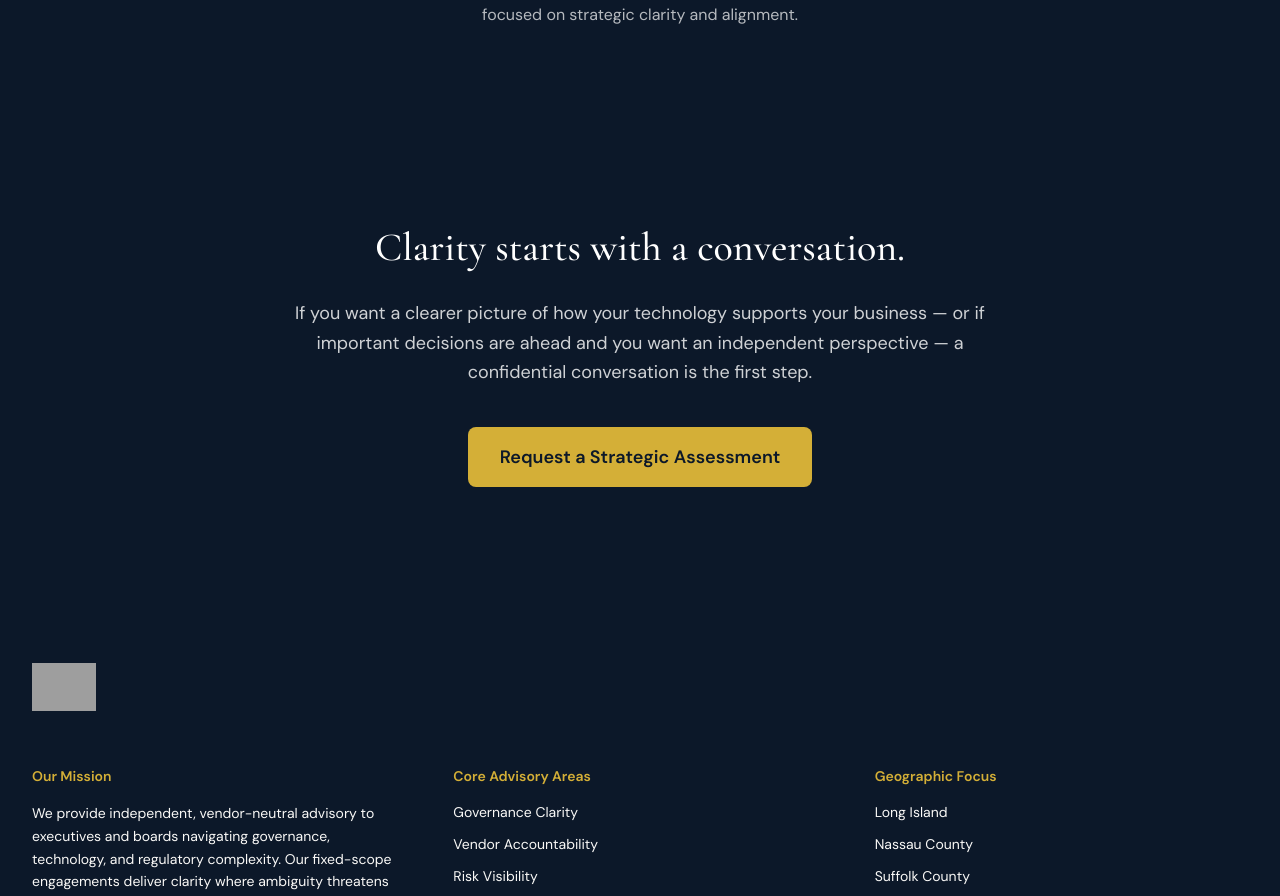
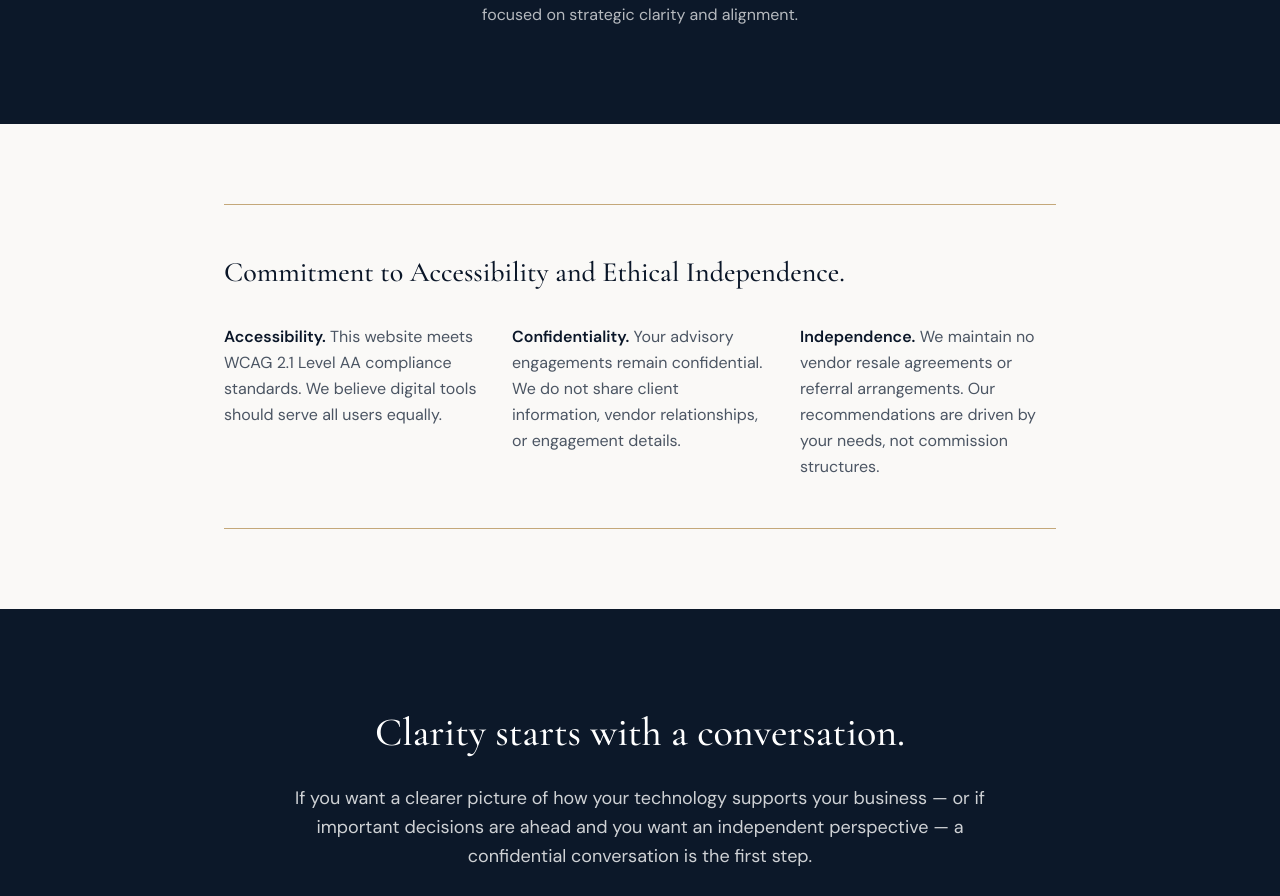
Before and after one commit to Fuller-Horizons/FH-Website, a Next.js app: page / in a window 1280 px wide. Shown: the part 4704-5600 px from the top of the page. Built offline with nearby package versions, Linux system fonts and the light colour scheme; grey boxes are pictures that could not be loaded.

Commit message:
feat: add CommitmentSection to HomePage for accessibility and ethics

```diff
--- a/app/page.tsx
+++ b/app/page.tsx
@@ -7,6 +7,7 @@ import { EnvironmentSection } from "@/components/home/environment-section"
 import { LeadersSection } from "@/components/home/leaders-section"
 import { FrameworksSection } from "@/components/home/frameworks-section"
 import { TrustSection } from "@/components/home/trust-section"
+import { CommitmentSection } from "@/components/home/commitment-section"
 import { CTASection } from "@/components/home/cta-section"
 
 export default function HomePage() {
@@ -21,6 +22,7 @@ export default function HomePage() {
         <LeadersSection />
         <FrameworksSection />
         <TrustSection />
+        <CommitmentSection />
         <CTASection />
       </main>
       <Footer />
--- /dev/null
+++ b/components/home/commitment-section.tsx
@@ -0,0 +1,42 @@
+export function CommitmentSection() {
+  return (
+    <section className="py-16 lg:py-20 bg-[#FAF9F7]">
+      <div className="max-w-4xl mx-auto px-6 lg:px-8">
+        {/* Divider */}
+        <div className="h-px bg-[#C4A87A] mb-12"></div>
+
+        {/* Heading */}
+        <h2 className="text-[28px] font-medium text-[#0A1628] mb-8 leading-snug" style={{ fontFamily: "var(--font-display)" }}>
+          Commitment to Accessibility and Ethical Independence.
+        </h2>
+
+        {/* Content Grid */}
+        <div className="grid grid-cols-1 md:grid-cols-3 gap-8 text-[#4B5563]">
+          {/* WCAG Compliance */}
+          <div>
+            <p className="text-base leading-relaxed font-sans">
+              <span className="font-semibold text-[#0A1628]">Accessibility.</span> This website meets WCAG 2.1 Level AA compliance standards. We believe digital tools should serve all users equally.
+            </p>
+          </div>
+
+          {/* Confidentiality */}
+          <div>
+            <p className="text-base leading-relaxed font-sans">
+              <span className="font-semibold text-[#0A1628]">Confidentiality.</span> Your advisory engagements remain confidential. We do not share client information, vendor relationships, or engagement details.
+            </p>
+          </div>
+
+          {/* Independence */}
+          <div>
+            <p className="text-base leading-relaxed font-sans">
+              <span className="font-semibold text-[#0A1628]">Independence.</span> We maintain no vendor resale agreements or referral arrangements. Our recommendations are driven by your needs, not commission structures.
+            </p>
+          </div>
+        </div>
+
+        {/* Bottom Divider */}
+        <div className="h-px bg-[#C4A87A] mt-12"></div>
+      </div>
+    </section>
+  )
+}
```
